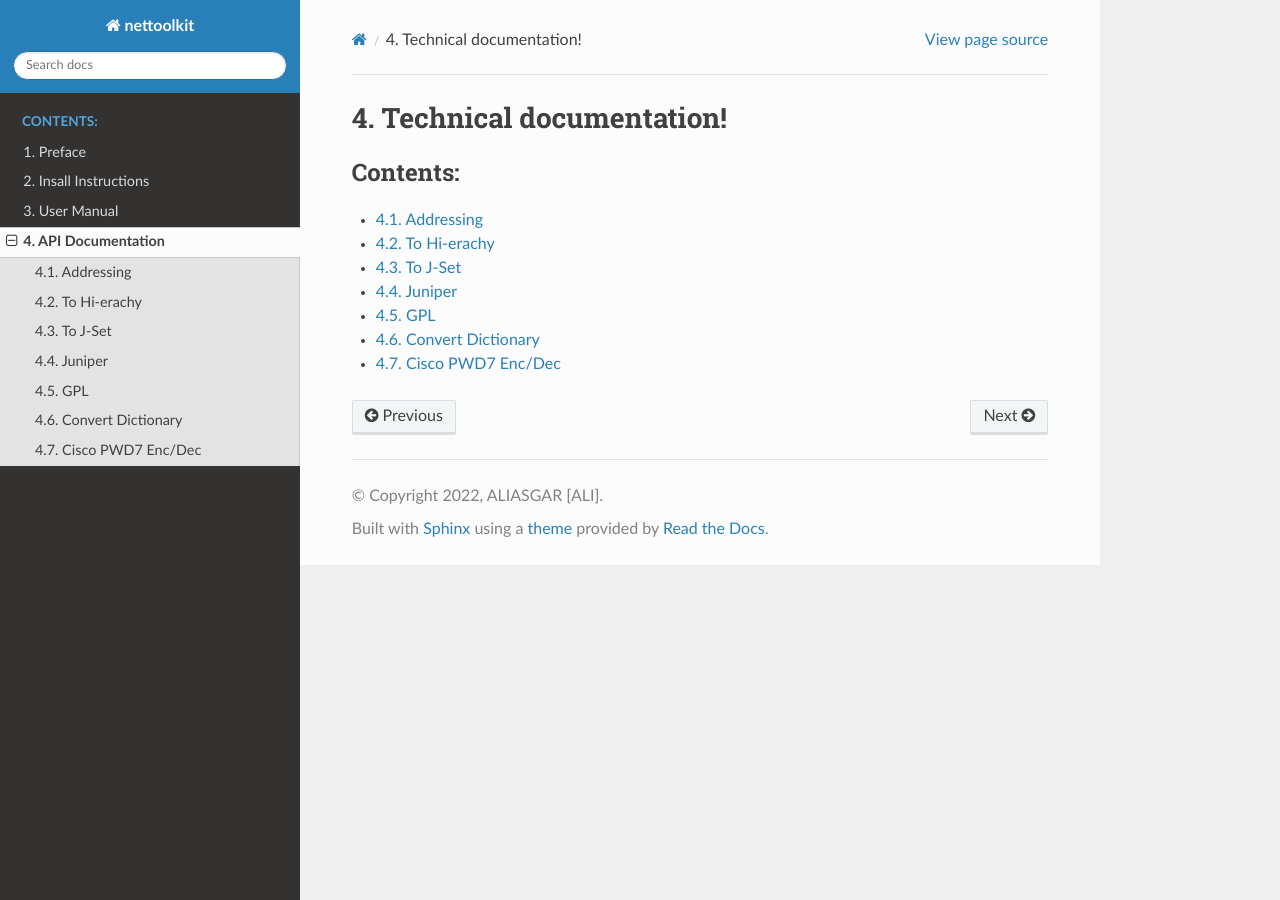
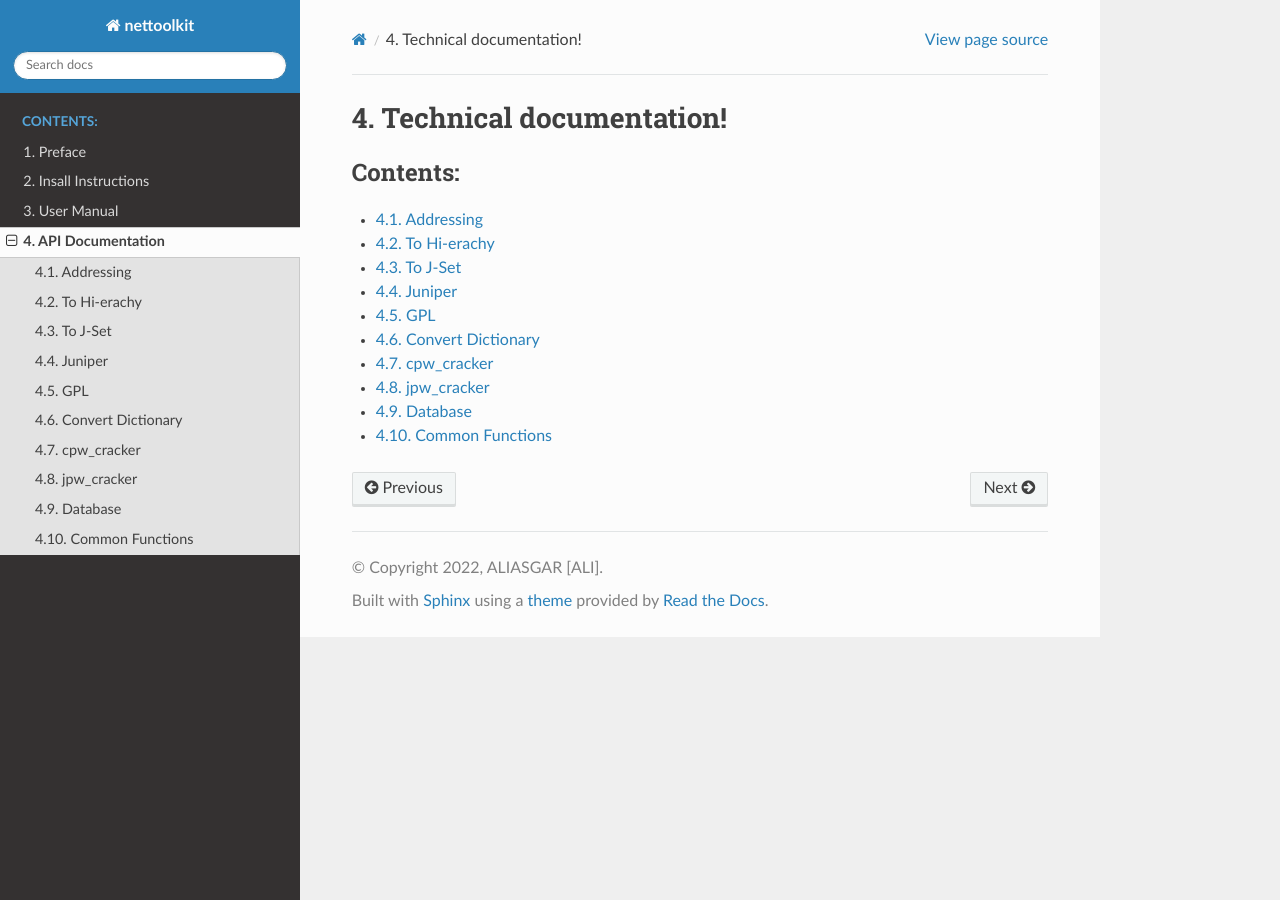
Before and after one commit to aliasgar1978/nettoolkit, a Sphinx documentation site: the page built from docs/docs/_tech_doc.rst, in a window 1280 px wide. Built offline with Sphinx 7.4.7 and the Read the Docs theme 2.0.0, drawn with Linux system fonts in a browser that asks for light colours.

Commit message:
doc update

```diff
--- a/docs/docs/_tech_doc.rst
+++ b/docs/docs/_tech_doc.rst
@@ -12,4 +12,6 @@
 	Juniper <t_doc/__juniper>
 	GPL <t_doc/__gpl>
 	Convert Dictionary <t_doc/__convertdict>
-	Cisco PWD7 Enc/Dec <t_doc/__cpw_cracker>
+	Password Crackers Enc/Dec <t_doc/__cpw_cracker>
+	Database <t_doc/__db>
+	Common Functions <t_doc/__common>
--- a/docs/docs/t_doc/__cpw_cracker.rst
+++ b/docs/docs/t_doc/__cpw_cracker.rst
@@ -6,3 +6,12 @@
 	:members:
 	:undoc-members:
 	:show-inheritance:
+
+
+jpw_cracker
+-------------------------------------------------------------------------------
+
+.. automodule:: nettoolkit.jpw_cracker
+	:members:
+	:undoc-members:
+	:show-inheritance:
```
Also changed, not shown: docs/docs/t_doc/__common.rst (added, +8 -0 lines), docs/docs/t_doc/__db.rst (added, +8 -0 lines).
